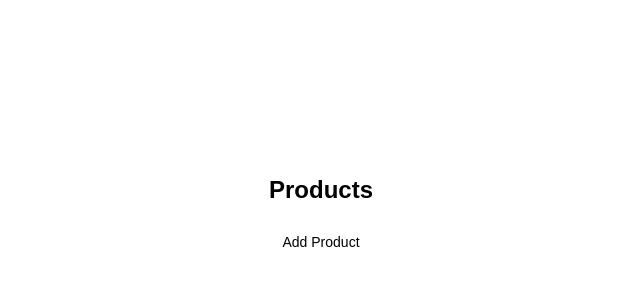
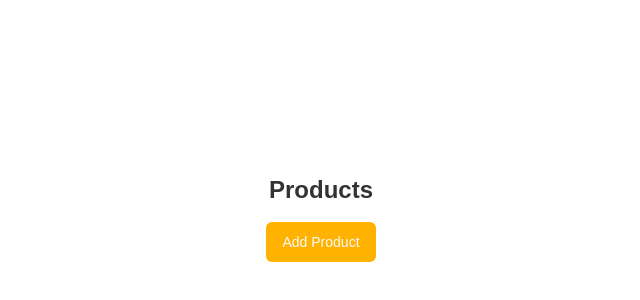
Before and after one commit to felipealexramos/self-checkout, a Next.js app: page /products in a window 1280 px wide. Shown: the part 182-482 px from the top of the page, without its empty margins (319-959 px from the left). Built offline with nearby package versions, Linux system fonts and the light colour scheme.

Commit message:
chore: update global css variables

```diff
--- a/src/app/globals.css
+++ b/src/app/globals.css
@@ -5,80 +5,46 @@
 body {
   font-family: Arial, Helvetica, sans-serif;
 }
+
 @layer base {
   :root {
-    --background: oklch(1 0 0);
-    --foreground: oklch(0.145 0 0);
-    --card: oklch(1 0 0);
-    --card-foreground: oklch(0.145 0 0);
-    --popover: oklch(1 0 0);
-    --popover-foreground: oklch(0.145 0 0);
-    --primary: oklch(0.205 0 0);
-    --primary-foreground: oklch(0.985 0 0);
-    --secondary: oklch(0.97 0 0);
-    --secondary-foreground: oklch(0.205 0 0);
-    --muted: oklch(0.97 0 0);
-    --muted-foreground: oklch(0.556 0 0);
-    --accent: oklch(0.97 0 0);
-    --accent-foreground: oklch(0.205 0 0);
-    --destructive: oklch(0.577 0.245 27.325);
-    --border: oklch(0.922 0 0);
-    --input: oklch(0.922 0 0);
-    --ring: oklch(0.708 0 0);
-    --chart-1: oklch(0.87 0 0);
-    --chart-2: oklch(0.556 0 0);
-    --chart-3: oklch(0.439 0 0);
-    --chart-4: oklch(0.371 0 0);
-    --chart-5: oklch(0.269 0 0);
+    --background: 0 0% 100%;
+    --foreground: 0 0% 20%;
+    --card: 0 0% 100%;
+    --card-foreground: 0 0% 20%;
+    --popover: 0 0% 100%;
+    --popover-foreground: 0 0% 20%;
+    --primary: 42 100% 50%;
+    --primary-foreground: 0 0% 98%;
+    --secondary: 0 0% 96.1%;
+    --secondary-foreground: 0 0% 20%;
+    --muted: 0 0% 96.1%;
+    --muted-foreground: 0 0% 45.1%;
+    --accent: 0 0% 96.1%;
+    --accent-foreground: 0 0% 20%;
+    --destructive: 0 84.2% 60.2%;
+    --destructive-foreground: 0 0% 98%;
+    --border: 198 33% 94%;
+    --input: 198 33% 94%;
+    --ring: 0 0% 20%;
+    --chart-1: 12 76% 61%;
+    --chart-2: 173 58% 39%;
+    --chart-3: 197 37% 24%;
+    --chart-4: 43 74% 66%;
+    --chart-5: 27 87% 67%;
     --radius: 0.5rem;
-    --sidebar: oklch(0.985 0 0);
-    --sidebar-foreground: oklch(0.145 0 0);
-    --sidebar-primary: oklch(0.205 0 0);
-    --sidebar-primary-foreground: oklch(0.985 0 0);
-    --sidebar-accent: oklch(0.97 0 0);
-    --sidebar-accent-foreground: oklch(0.205 0 0);
-    --sidebar-border: oklch(0.922 0 0);
-    --sidebar-ring: oklch(0.708 0 0);
-  }
-  .dark {
-    --background: oklch(0.145 0 0);
-    --foreground: oklch(0.985 0 0);
-    --card: oklch(0.205 0 0);
-    --card-foreground: oklch(0.985 0 0);
-    --popover: oklch(0.205 0 0);
-    --popover-foreground: oklch(0.985 0 0);
-    --primary: oklch(0.922 0 0);
-    --primary-foreground: oklch(0.205 0 0);
-    --secondary: oklch(0.269 0 0);
-    --secondary-foreground: oklch(0.985 0 0);
-    --muted: oklch(0.269 0 0);
-    --muted-foreground: oklch(0.708 0 0);
-    --accent: oklch(0.269 0 0);
-    --accent-foreground: oklch(0.985 0 0);
-    --destructive: oklch(0.704 0.191 22.216);
-    --border: oklch(1 0 0 / 10%);
-    --input: oklch(1 0 0 / 15%);
-    --ring: oklch(0.556 0 0);
-    --chart-1: oklch(0.87 0 0);
-    --chart-2: oklch(0.556 0 0);
-    --chart-3: oklch(0.439 0 0);
-    --chart-4: oklch(0.371 0 0);
-    --chart-5: oklch(0.269 0 0);
-    --sidebar: oklch(0.205 0 0);
-    --sidebar-foreground: oklch(0.985 0 0);
-    --sidebar-primary: oklch(0.488 0.243 264.376);
-    --sidebar-primary-foreground: oklch(0.985 0 0);
-    --sidebar-accent: oklch(0.269 0 0);
-    --sidebar-accent-foreground: oklch(0.985 0 0);
-    --sidebar-border: oklch(1 0 0 / 10%);
-    --sidebar-ring: oklch(0.556 0 0);
   }
 }
+
 @layer base {
   * {
     @apply border-border;
   }
   body {
-    @apply bg-background text-foreground;
+    @apply h-full bg-background text-foreground;
+  }
+
+  html {
+    @apply h-full;
   }
 }
```
